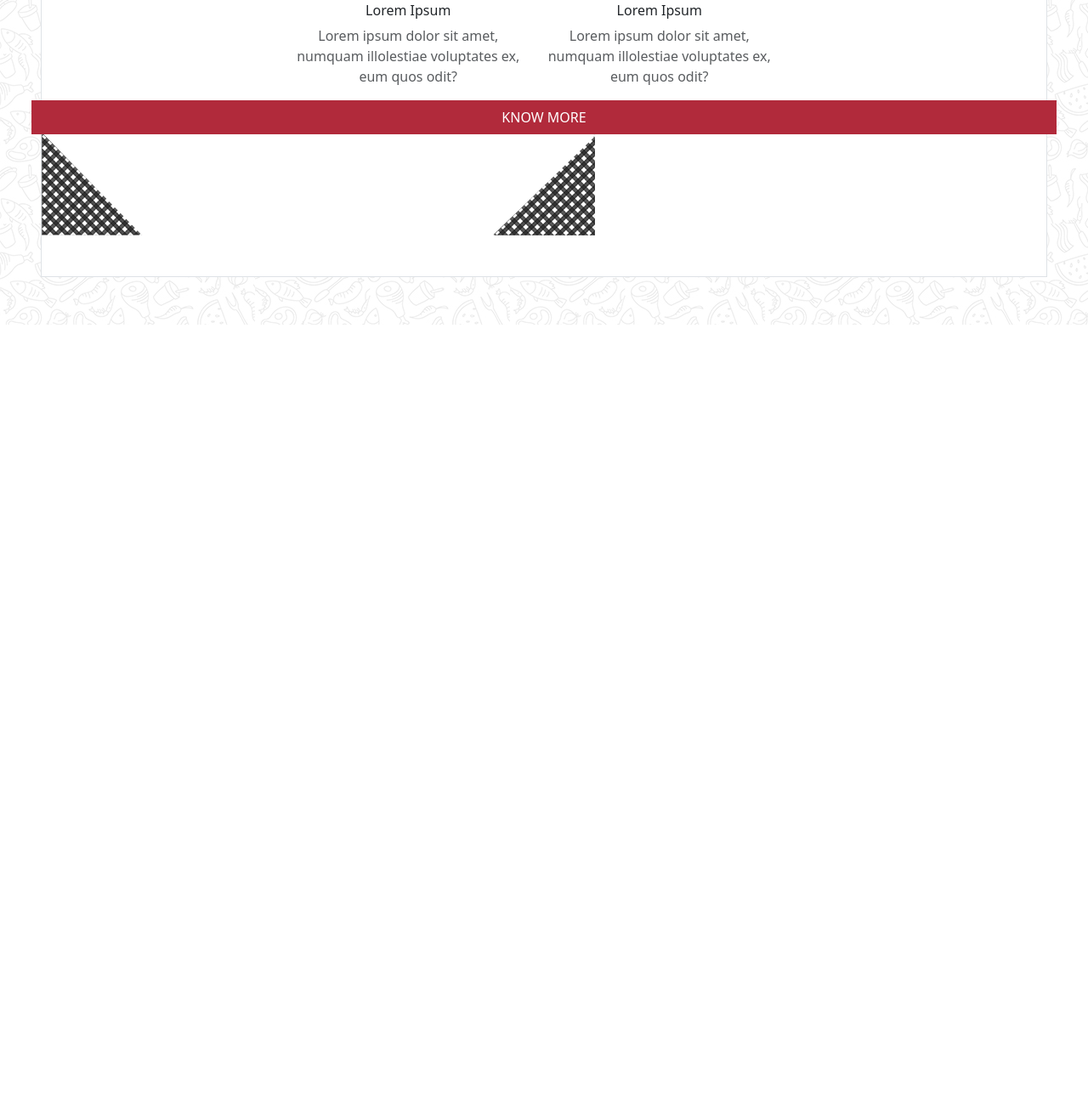
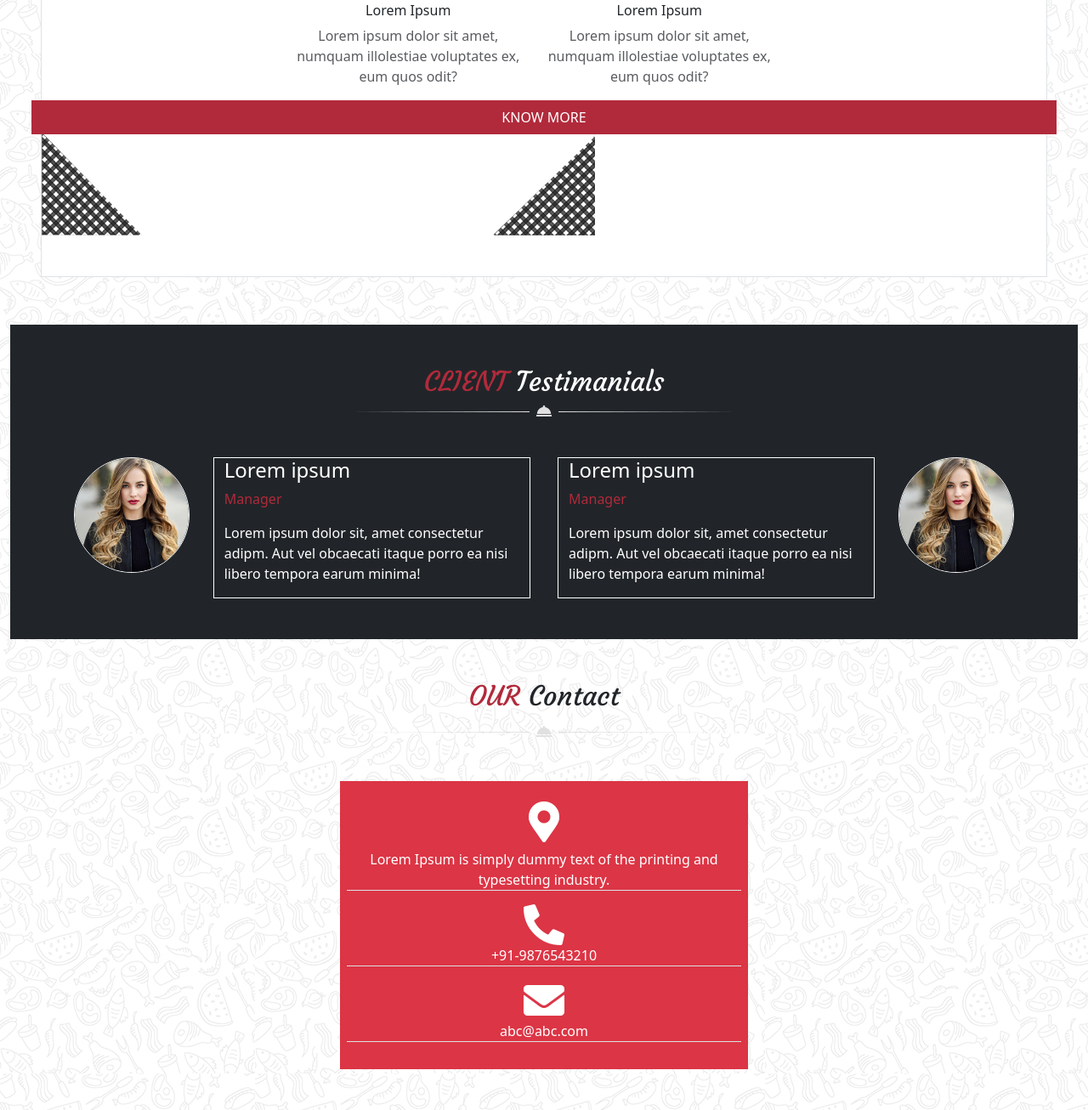
Before and after one commit to MajdaEB/coding_school_17_site_du_chef, a website: page index.html in a window 1280 px wide. Shown: the part 4337-5643 px from the top of the page at 85% size. Before the commit the page ends 4719 px from the top, so only its background shows below. Drawn offline with nearby package versions, Linux system fonts and the light colour scheme.

Commit message:
Section contact avancée

```diff
--- a/index.html
+++ b/index.html
@@ -405,6 +405,7 @@
                 </div>
                 <button type="button" class="btn-form p-2 border-0 bg-fushia text-white"> KNOW MORE</button>
             </div>
+            <!-- Coins gauche et droite gris -->
             <div class="position-absolute text-left">
                 <img src="./assets/images/box-bottom-left-grey.png" alt="coin">
             </div>
@@ -414,5 +415,65 @@
         </div>
     </section>
 
+    <!--SECTION CLIENT-->
+    <section>
+        <div class="container-fluid pl-0 pr-0">
+            <div class="bg-dark">
+                <div class="text-center pt-5">
+                    <h2 class="text-white"><span class="fushia">CLIENT</span> Testimanials</h2>
+                    <img class="pb-5" src="./assets/images/decoration_line.png" alt="">
+                </div>
+                <div class="row">
+                    <div class="col-md-6 col-12">
+                        <div class="row pb-5 d-flex justify-content-end">
+                            <div class="col-md-3 col-12 ">
+                                <img class="rounded-circle img-fluid rounded-circle border border-light"
+                                src="./assets/images/testimonial1.jpg" alt="">
+                            </div>
+                            <div class="col-md-7 col-12 mx-3 border border-white rounded-lg text-white text-justify">
+                                <h4>Lorem ipsum</h4>
+                                <p class="fushia">Manager</p>
+                                <p>Lorem ipsum dolor sit, amet consectetur adipm. Aut vel obcaecati itaque porro ea nisi libero
+                                tempora earum minima!</p>
+                            </div>
+                        </div>
+                    </div>
+                    <div class="col-md-6 col-12">
+                        <div class="row pb-5 d-flex justify-content-start">
+                            <div class="col-md-7 col-12 mx-3 border border-white rounded-lg text-white text-justify">
+                                <h4>Lorem ipsum</h4>
+                                <p class="fushia">Manager</p>
+                                <p>Lorem ipsum dolor sit, amet consectetur adipm. Aut vel obcaecati itaque porro ea nisi libero
+                                tempora earum minima!</p>
+                            </div>
+                            <div class="col-md-3 col-12">
+                                <img class="rounded-circle img-fluid rounded-circle border border-light"
+                                 src="./assets/images/testimonial1.jpg" alt="">
+                            </div>
+                        </div>
+                    </div>
+                </div>
+            </div>
+        </div>
+    </section>
+    <!--SECTION CONTACT-->
+    <section class="mt-5 mx-auto">
+        <div class="text-center">
+            <h2><span class="fushia">OUR</span> Contact</h2>
+            <div class="image-fluid">
+                <img src="./assets/images/decoration_line.png" alt="">
+            </div>
+            <div class="container red-div bg-danger text-white text-center mx-auto my-5 px-2 py-3" style="width: 30rem;">
+                <i class="fas fa-map-marker-alt fa-3x text-white my-2"></i>
+                    <p class="border-bottom">Lorem Ipsum is simply dummy text of the printing and typesetting industry.</p>
+                <i class="fas fa-phone-alt fa-3x"></i>
+                    <p class="border-bottom">+91-9876543210</p>
+                <i class="fas fa-envelope fa-3x"></i>
+                    <p class="border-bottom">abc@abc.com</p>
+            </div>
+        </div>
+    </section>
+    <!-- Footer -->
+
 </body>
 </html>
```
